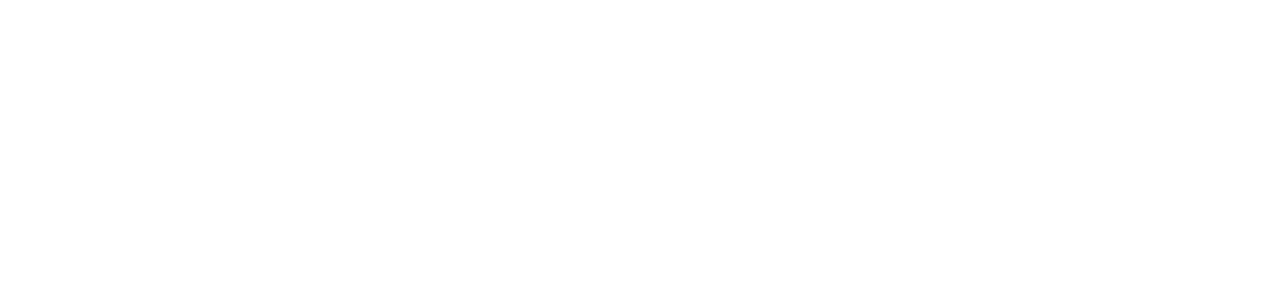
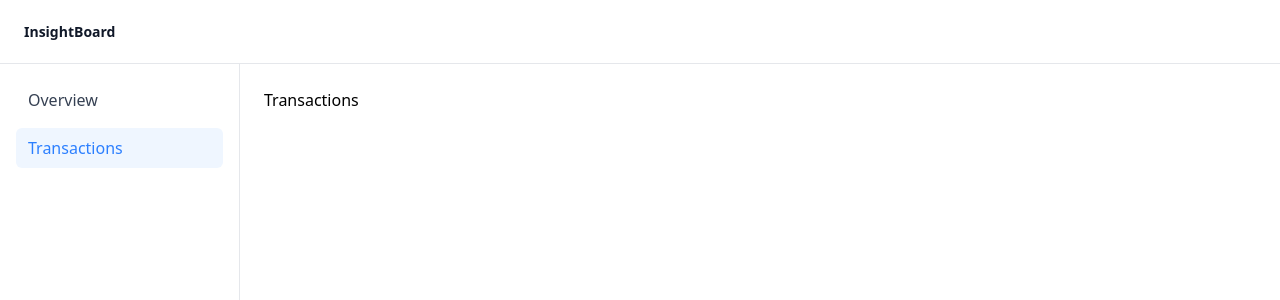
Before and after one commit to ankitjaishwal/Insight-board, a React (Vite) app: page /transactions in a window 1280 px wide. Before the commit this address had no page. Shown: the top 300 px of the page. Built offline with nearby package versions, Linux system fonts and the light colour scheme.

Commit message:
Created transactions page and route

```diff
--- a/src/App.tsx
+++ b/src/App.tsx
@@ -2,6 +2,7 @@
 import OverviewPage from "./pages/OverviewPage";
 import Layout from "./components/Layout";
 import "./App.css";
+import TransactionsPage from "./pages/TransactionsPage";
 
 function App() {
   return (
@@ -10,6 +11,7 @@
         <Route element={<Layout />}>
           <Route path="/" element={<Navigate to="/overview" replace />} />
           <Route path="/overview" element={<OverviewPage />} />
+          <Route path="/transactions" element={<TransactionsPage />} />
         </Route>
       </Routes>
     </div>
--- a/src/components/Layout.tsx
+++ b/src/components/Layout.tsx
@@ -1,4 +1,9 @@
 import { NavLink, Outlet } from "react-router-dom";
+
+const navItems = [
+  { name: "Overview", path: "/overview" },
+  { name: "Transactions", path: "/transactions" },
+];
 
 const Header = () => {
   return (
@@ -12,8 +17,9 @@
   return (
     <aside className="w-60 border-r border-gray-200 bg-white p-4">
       <nav className="flex flex-col gap-2">
+        {navItems.map((navItem) => (
           <NavLink
-          to="/overview"
+            to={navItem.path}
             className={({ isActive }) =>
               `px-3 py-2 rounded-md text-md ${
                 isActive
@@ -22,8 +28,9 @@
               }`
             }
           >
-          Overview
+            {navItem.name}
           </NavLink>
+        ))}
       </nav>
     </aside>
   );
--- a/src/components/Overview.tsx
+++ b/src/components/Overview.tsx
@@ -1,4 +1,4 @@
-import MetricCard from "./MetricC/MetricCard";
+import MetricCard from "./MetricCard";
 
 const Overview = () => {
   return (
--- /dev/null
+++ b/src/components/Transactions.tsx
@@ -0,0 +1,5 @@
+const Transactions = () => {
+  return <div>Transactions</div>;
+};
+
+export default Transactions;
--- /dev/null
+++ b/src/pages/TransactionsPage.tsx
@@ -0,0 +1,7 @@
+import Transactions from "../components/Transactions";
+
+const TransactionsPage = () => {
+  return <Transactions />;
+};
+
+export default TransactionsPage;
```
Also changed, not shown: src/components/MetricCard.tsx (renamed from src/components/MetricC/MetricCard.tsx). Lines whose indentation alone changed are shown as unchanged.
